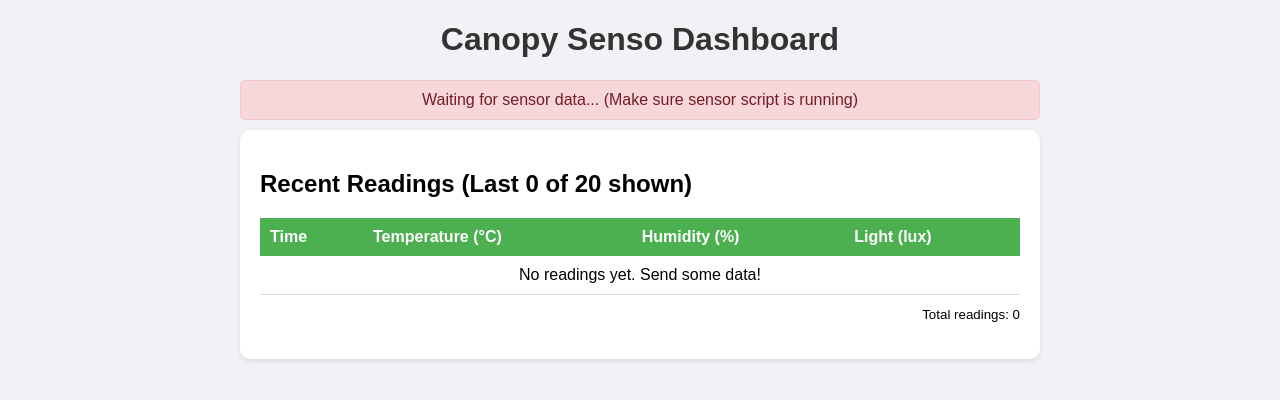
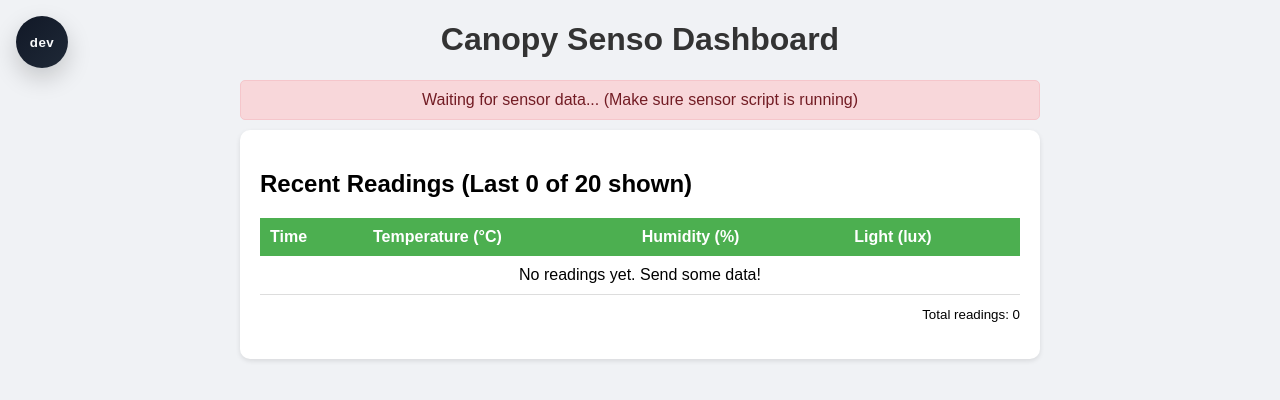
Before and after one commit to amberg12/cardiff-group-project, a Flask app: page / in a window 1280 px wide. Shown: the top 400 px of the page. Run offline with Flask 3, Linux system fonts and the light colour scheme.

Commit message:
add dev button

```diff
--- a/app/templates/index.html
+++ b/app/templates/index.html
@@ -5,6 +5,38 @@
     <meta http-equiv="refresh" content="5"> <!-- Auto-refresh every 5 seconds -->
     <style>
         body { font-family: Arial, sans-serif; margin: 20px; background: #f0f2f5; }
+        .dev-button {
+            position: fixed;
+            top: 16px;
+            left: 16px;
+            width: 52px;
+            height: 52px;
+            border-radius: 50%;
+            border: none;
+            background: linear-gradient(135deg, #111827, #1f2937);
+            color: #f9fafb;
+            font-weight: 700;
+            letter-spacing: 0.5px;
+            box-shadow: 0 10px 25px rgba(0,0,0,0.18);
+            cursor: pointer;
+            transition: transform 120ms ease, box-shadow 120ms ease;
+        }
+        .dev-button:hover { transform: translateY(-2px); box-shadow: 0 14px 32px rgba(0,0,0,0.22); }
+        .dev-button:active { transform: translateY(0); box-shadow: 0 8px 18px rgba(0,0,0,0.2); }
+        .dev-toast {
+            position: fixed;
+            top: 16px;
+            left: 84px;
+            background: #111827;
+            color: #f9fafb;
+            padding: 10px 14px;
+            border-radius: 10px;
+            box-shadow: 0 10px 25px rgba(0,0,0,0.18);
+            font-size: 0.95em;
+            min-width: 180px;
+            display: none;
+        }
+        .dev-toast.show { display: inline-block; }
         .dashboard {
             max-width: 800px;
             margin: 0 auto;
@@ -76,6 +108,8 @@
     </style>
 </head>
 <body>
+    <button id="dev-button" class="dev-button" type="button" aria-label="Send dummy dev reading">dev</button>
+    <div id="dev-toast" class="dev-toast" role="status" aria-live="polite"></div>
     <div class="dashboard">
         <h1> Canopy Senso Dashboard</h1>
 
@@ -138,5 +172,55 @@
             </p>
         </div>
     </div>
+
+    <script>
+        // Lightweight dev helper to inject a dummy reading without leaving the page.
+        (function () {
+            const devButton = document.getElementById('dev-button');
+            const toast = document.getElementById('dev-toast');
+
+            const randomBetween = (min, max) => Number((Math.random() * (max - min) + min).toFixed(2));
+            const setToast = (text) => {
+                if (!toast) return;
+                toast.textContent = text;
+                toast.classList.add('show');
+                setTimeout(() => toast.classList.remove('show'), 2500);
+            };
+
+            const sendDummyReading = async () => {
+                const payload = {
+                    temperature: randomBetween(18, 28),
+                    humidity: randomBetween(35, 70),
+                    light: randomBetween(150, 650),
+                };
+
+                try {
+                    const response = await fetch('/api/readings', {
+                        method: 'POST',
+                        headers: { 'Content-Type': 'application/json' },
+                        body: JSON.stringify(payload),
+                    });
+
+                    if (!response.ok) {
+                        setToast('Dev send failed');
+                        return;
+                    }
+
+                    setToast(`Dev sent T=${payload.temperature}°C H=${payload.humidity}% L=${payload.light}lx`);
+                } catch (error) {
+                    setToast('Dev send failed');
+                }
+            };
+
+            if (devButton) {
+                devButton.addEventListener('click', () => {
+                    devButton.disabled = true;
+                    sendDummyReading().finally(() => {
+                        devButton.disabled = false;
+                    });
+                });
+            }
+        })();
+    </script>
 </body>
 </html>
```
